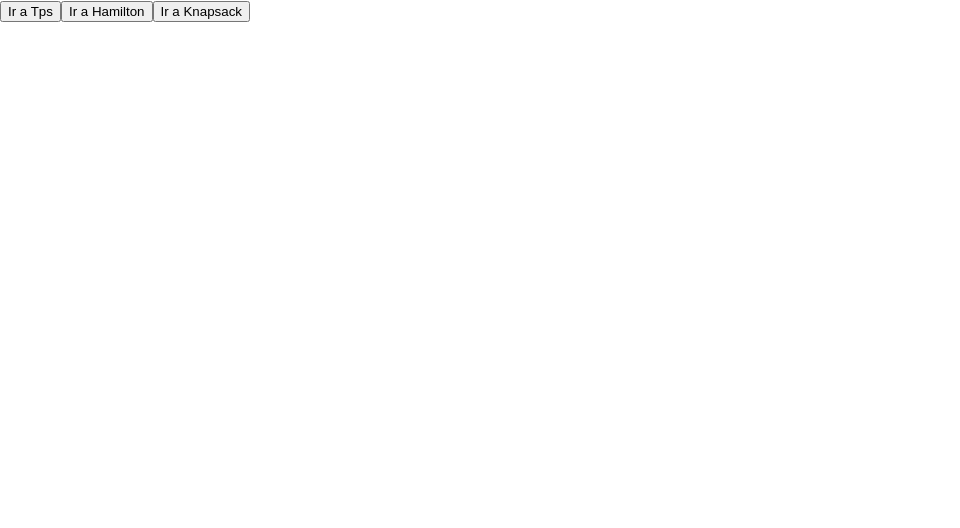
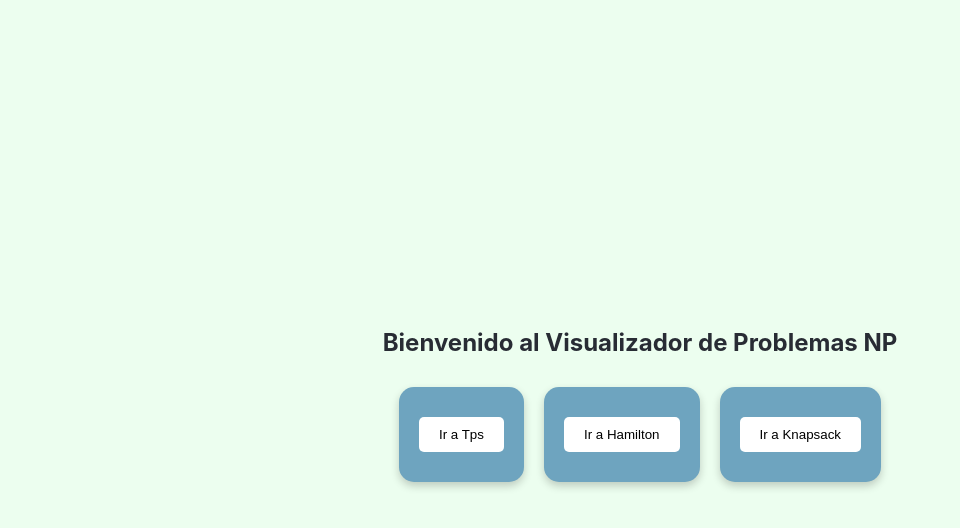
Before and after one commit to BoroaDev7/AnalisisProyecto, a React (Create React App) app: page / in a window 1280 px wide. Shown: the top 528 px of the page, without its empty margins (0-960 px from the left). Built offline with nearby package versions, Linux system fonts and the light colour scheme.

Commit message:
Cambios pagina principal

```diff
--- a/src/App.css
+++ b/src/App.css
@@ -11,6 +11,22 @@
   .App-logo {
     animation: App-logo-spin infinite 20s linear;
   }
+}
+.body-container {
+  background-color: #ecfeef; /* O el color que prefieras */
+  display: flex;
+  flex-direction: column; /* Esto organiza los elementos en columna */
+  align-items: center;
+  justify-content: flex-start; /* Alinea los elementos al inicio del contenedor */
+  min-height: 100vh;
+}
+
+.titulo {
+  text-align: center;
+  margin: 0;
+  padding: 20px;
+  width: 100%;
+  color: #282c34; /* O el color que prefieras */
 }
 
 .App-header {
@@ -65,3 +81,41 @@
 #result {
   margin-top: 10px;
 }
+
+.body-container {
+  background-color: #ecfeef;
+  display: flex;
+  justify-content: center;
+  align-items: center;
+  height: 100vh;
+}
+
+.card {
+  background-color: #6ea4bf;
+  margin: 10px;
+  padding: 20px;
+  border-radius: 15px;
+  box-shadow: 0px 4px 8px rgba(0, 0, 0, 0.2);
+  display: inline-block;
+  text-align: center;
+}
+
+.card img {
+  width: 100px;
+  height: 100px;
+  margin-bottom: 10px;
+}
+
+.card button {
+  display: block;
+  margin: 10px auto;
+  padding: 10px 20px;
+  border: none;
+  border-radius: 5px;
+  background-color: #ffffff;
+  cursor: pointer;
+}
+
+.card button:hover {
+  background-color: #dddddd;
+}
--- a/src/App.js
+++ b/src/App.js
@@ -8,15 +8,25 @@ import {
   Route,
   useNavigate,
 } from "react-router-dom";
+import "./App.css";
 
 function Navigation() {
   let navigate = useNavigate();
 
   return (
-    <div>
+    <div className="body-container">
+      <h2 className="titulo">Bienvenido al Visualizador de Problemas NP</h2>
+      <div className="cards-container">
+        <div className="card">
           <button onClick={() => navigate("/tps")}>Ir a Tps</button>
+        </div>
+        <div className="card">
           <button onClick={() => navigate("/hamilton")}>Ir a Hamilton</button>
-      <button onClick={() => navigate("/Knapsack")}>Ir a Knapsack</button>
+        </div>
+        <div className="card">
+          <button onClick={() => navigate("/knapsack")}>Ir a Knapsack</button>
+        </div>
+      </div>
     </div>
   );
 }
@@ -24,16 +34,13 @@ function Navigation() {
 function App() {
   return (
     <Router>
-      <div>
-        <Navigation />
       <Routes>
+        <Route path="/" element={<Navigation />} />
         <Route path="/tps" element={<Tps />} />
         <Route path="/hamilton" element={<Hamilton />} />
-          <Route path="/Knapsack" element={<Knapsack />} />
+        <Route path="/knapsack" element={<Knapsack />} />
       </Routes>
-      </div>
     </Router>
   );
 }
-
 export default App;
```
Lines whose indentation alone changed are shown as unchanged.
